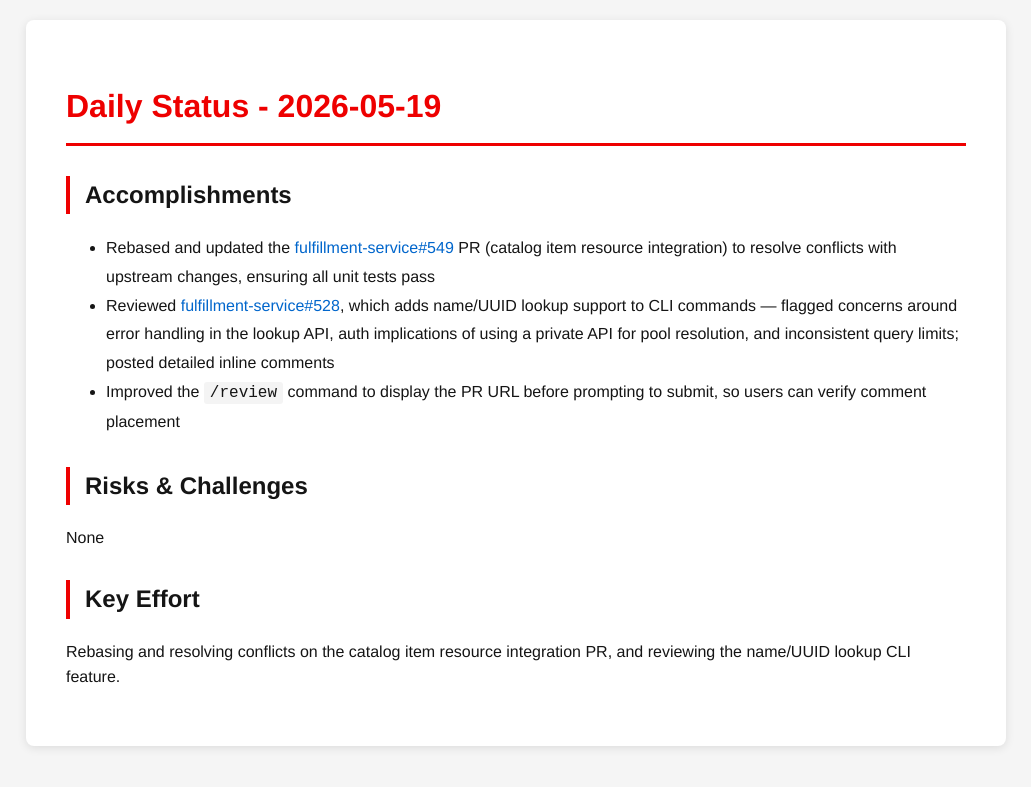
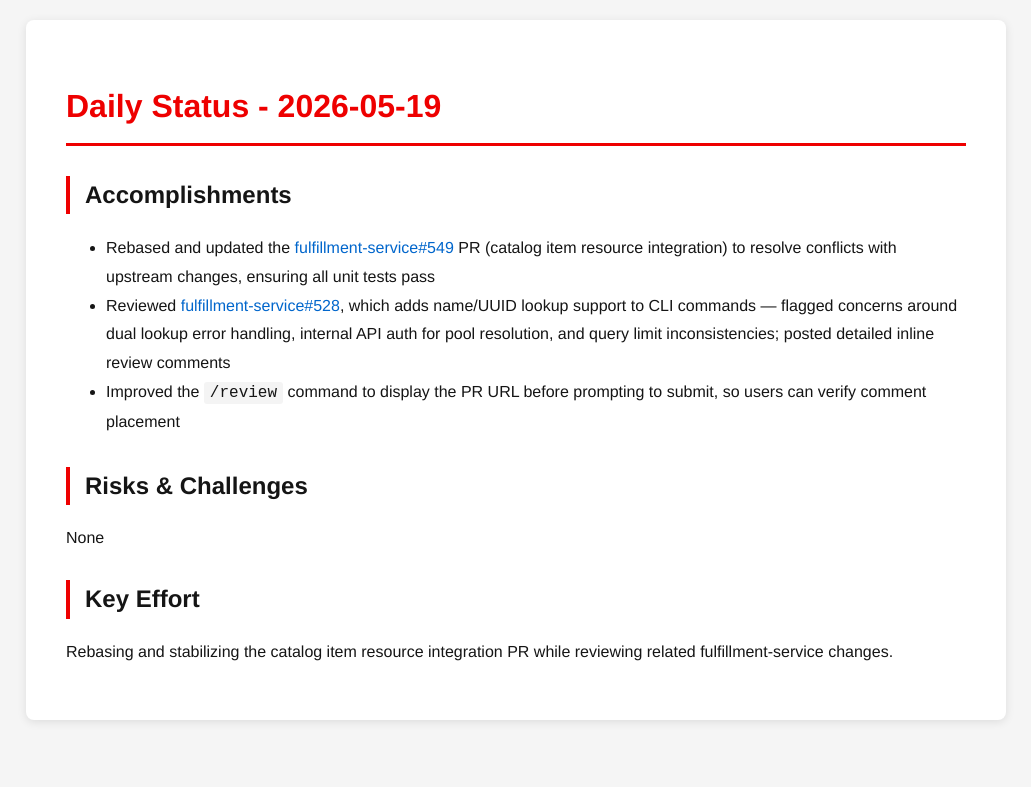
Before and after one commit to tzvatot/daily-status, a Jekyll site: the page built from 2026-05-19.md, in a window 1280 px wide. Shown: the top 787 px of the page, without its empty margins (124-1155 px from the left). Built offline with Jekyll 4.4.1, drawn with Linux system fonts in a browser that asks for light colours.

Commit message:
Daily status update - 2026-05-19

```diff
--- a/2026-05-19.md
+++ b/2026-05-19.md
@@ -8,11 +8,11 @@ date: 2026-05-19
 
 ## Accomplishments
 - Rebased and updated the [fulfillment-service#549](https://github.com/osac-project/fulfillment-service/pull/549) PR (catalog item resource integration) to resolve conflicts with upstream changes, ensuring all unit tests pass
-- Reviewed [fulfillment-service#528](https://github.com/osac-project/fulfillment-service/pull/528), which adds name/UUID lookup support to CLI commands — flagged concerns around error handling in the lookup API, auth implications of using a private API for pool resolution, and inconsistent query limits; posted detailed inline comments
+- Reviewed [fulfillment-service#528](https://github.com/osac-project/fulfillment-service/pull/528), which adds name/UUID lookup support to CLI commands — flagged concerns around dual lookup error handling, internal API auth for pool resolution, and query limit inconsistencies; posted detailed inline review comments
 - Improved the `/review` command to display the PR URL before prompting to submit, so users can verify comment placement
 
 ## Risks & Challenges
 None
 
 ## Key Effort
-Rebasing and resolving conflicts on the catalog item resource integration PR, and reviewing the name/UUID lookup CLI feature.
+Rebasing and stabilizing the catalog item resource integration PR while reviewing related fulfillment-service changes.
```
